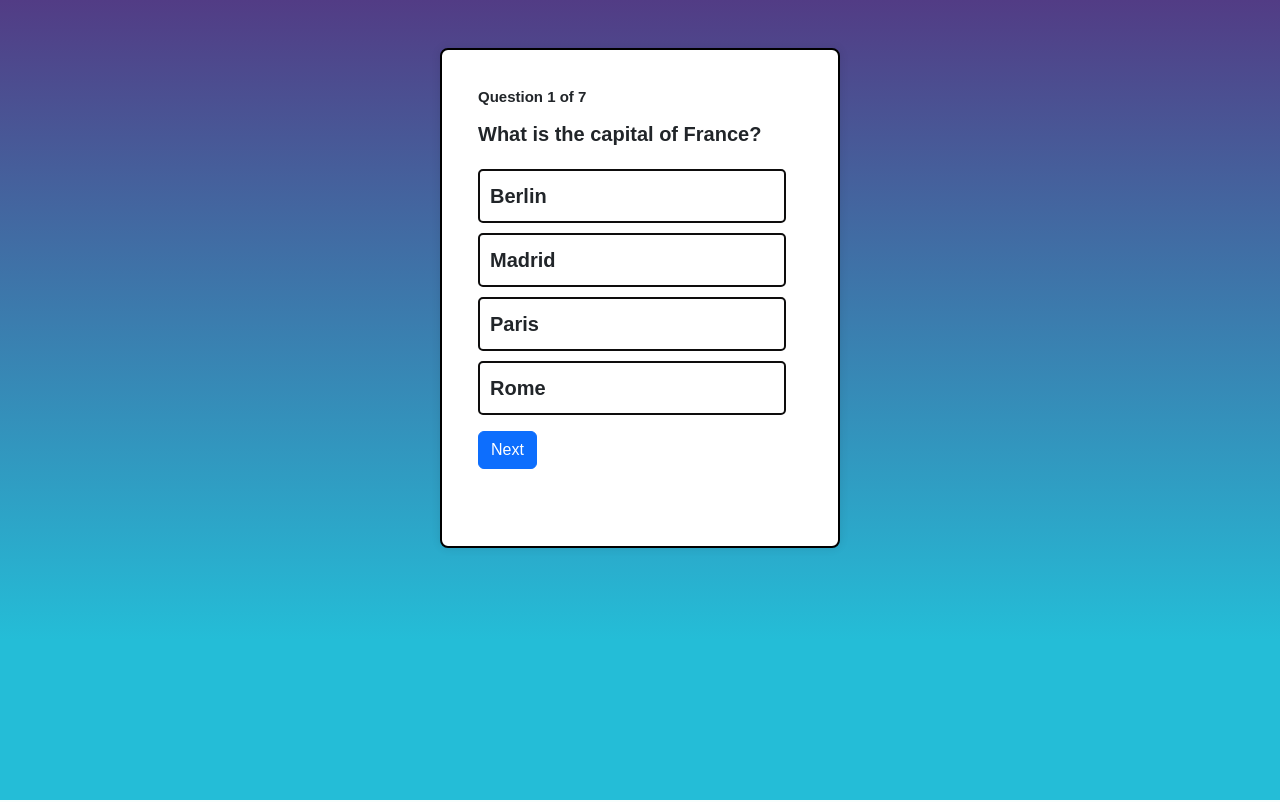
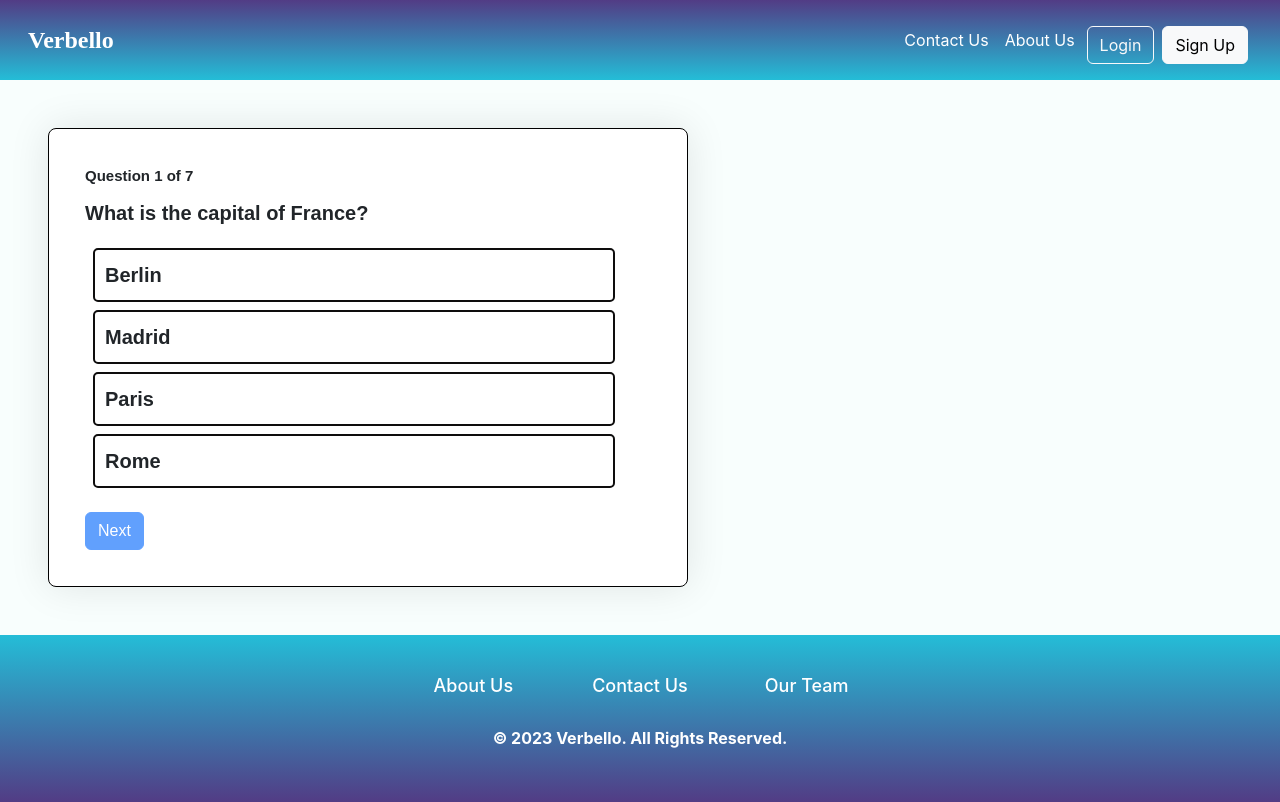
Before and after one commit to navneetjoshi223/VerbelloV2, a React (Create React App) app in the folder verbello/frontend/: page /quiz in a window 1280 px wide. Built offline with nearby package versions, Linux system fonts and the light colour scheme.

Commit message:
Quiz component correct answer selection and css fixed

```diff
--- a/verbello/frontend/src/Components/Quiz/QuizQuestions.css
+++ b/verbello/frontend/src/Components/Quiz/QuizQuestions.css
@@ -10,10 +10,11 @@
   font-family: "Arial", sans-serif;
   font-size: 20px;
   font-weight: bold;
+  width: 50%;
   border-radius: 8px;
-  box-shadow: 0 0 10px rgba(0, 0, 0, 0.1);
+  box-shadow: 0 0 40px rgba(0, 0, 0, 0.1);
   padding: 20px;
-  border: 2px solid #000000;
+  border: 1px solid #000000;
   box-sizing: border-box;
 }
 
@@ -25,8 +26,8 @@
 
 .options {
   margin-top: 20px;
-  display: grid;
-  grid-template-columns: repeat(auto-fit, minmax(150px, 1fr));
+  /* display: grid;
+  grid-template-columns: repeat(auto-fit, minmax(150px, 1fr)); */
   grid-gap: 10px;
   max-width: 95%;
 }
@@ -54,7 +55,7 @@
 }
 
 .selected {
-  background-color: #9c9a9a
+  background-color: #9c9a9a;
 }
 
 .correct {
@@ -101,7 +102,7 @@ button:hover {
 }
 
 .quiz-page {
-  background-image: linear-gradient(to bottom, #523c85 0%, #24bdd7 80%);
+  /* background-color: #f8fefd; */
   background-size: cover;
   background-attachment: fixed;
 }
--- a/verbello/frontend/src/Components/Quiz/QuizQuestions.js
+++ b/verbello/frontend/src/Components/Quiz/QuizQuestions.js
@@ -1,77 +1,48 @@
-import React, { useState, useEffect } from 'react';
-import { useLocation } from 'react-router-dom';
+import React, { useState, useEffect } from "react";
+//import { useLocation } from "react-router-dom";
 
-import questions from '../../questions';
-import './QuizQuestions.css';
+import questions from "../../questions";
+import "./QuizQuestions.css";
+import Navbar from "../common/Navbar/Navbar";
+import Footer from "../common/Footer/Footer";
 
 const QuizQuestions = () => {
   const [currentQuestion, setCurrentQuestion] = useState(0);
   const [selectedOption, setSelectedOption] = useState(null);
   const [score, setScore] = useState(0);
-  const [showCorrectAnswer, setShowCorrectAnswer] = useState(false);
 
-  const location = useLocation();
+  /** Navneet's useStates */
+  const[isAnsweredCorrectly, setIsAnsweredCorrectly] = useState(false);
+
 
   useEffect(() => {
-    // Add or remove a class based on the location
-    const body = document.body;
-    if (location.pathname === '/quiz') {
-      body.classList.add('quiz-page');
-    } else {
-      body.classList.remove('quiz-page');
-    }
-
-    // Cleanup effect
-    return () => {
-      body.classList.remove('quiz-page');
-    };
-  }, [location.pathname]);
+    console.log('isAnsweredCorrectly? ', isAnsweredCorrectly);
+  }, [isAnsweredCorrectly]);
 
   const handleOptionClick = (optionIndex) => {
-    if (!showCorrectAnswer) {
       setSelectedOption(optionIndex);
-
       const isCorrect = optionIndex === questions[currentQuestion].correctAnswer;
-
-      setShowCorrectAnswer(isCorrect);
-
-      // Update the option's class based on correctness
-      const optionElements = document.querySelectorAll('.option');
-      optionElements.forEach((element, index) => {
-        element.classList.remove('selected', 'correct', 'incorrect');
-
-        if (index === optionIndex) {
-          element.classList.add('selected');
-        }
-
-        if (isCorrect && index === questions[currentQuestion].correctAnswer) {
-          element.classList.add('correct');
-        }
-
-        if (!isCorrect && index === optionIndex) {
-          element.classList.add('incorrect');
-        }
-      });
-    }
+      setIsAnsweredCorrectly(isCorrect);
   };
 
   const handleNextClick = () => {
     if (selectedOption !== null) {
       if (selectedOption === questions[currentQuestion].correctAnswer) {
         setScore(score + 1);
-        setShowCorrectAnswer(true);
+        //setShowCorrectAnswer(true);
       }
 
       if (currentQuestion < questions.length - 1) {
         setCurrentQuestion(currentQuestion + 1);
         setSelectedOption(null);
-        setShowCorrectAnswer(false);
+        //setShowCorrectAnswer(false);
 
         // Clear the class styling for the options
-        const optionElements = document.querySelectorAll('.option');
+        const optionElements = document.querySelectorAll(".option");
         optionElements.forEach((element) => {
-          element.classList.remove('selected', 'correct', 'incorrect');
+          element.classList.remove("selected", "correct", "incorrect");
         });
+        setIsAnsweredCorrectly(false);
       } else {
         handleCompleteQuiz();
       }
@@ -79,18 +50,11 @@ const QuizQuestions = () => {
   };
 
   const renderOptions = () => {
-    const correctAnswerIndex = questions[currentQuestion].correctAnswer;
 
     return questions[currentQuestion].options.map((option, index) => (
       <div
         key={index}
-        className={`option ${
-          selectedOption === index
-            ? 'selected'
-            : showCorrectAnswer && index === correctAnswerIndex
-            ? 'correct'
-            : ''
-        }`}
+        className={`option m-2 ${(selectedOption === index) ? (isAnsweredCorrectly ? 'correct' : 'incorrect') : 'null' }`}
         onClick={() => handleOptionClick(index)}
       >
         {option}
@@ -99,26 +63,28 @@ const QuizQuestions = () => {
   };
 
   const handleCompleteQuiz = () => {
-    console.log('Quiz Completed!');
+    console.log("Quiz Completed!");
   };
 
   return (
-    <div className="quiz-container card mx-auto mt-5" style={{ height: '500px', width: '400px' }}>
+    <>
+      <Navbar />
+      <div
+        className="quiz-container card m-5"
+        // style={{ height: "500px", width: "400px" }}
+      >
         <div className="card-body">
           <div className="question font-weight-bold">
             Question {currentQuestion + 1} of {questions.length}
           </div>
-        <div>
+          <div className="question-and-options">
             <div className="question-text">
               {questions[currentQuestion].question}
             </div>
             <div className="options">{renderOptions()}</div>
           </div>
           {currentQuestion < questions.length - 1 ? (
-          <button
-            onClick={handleNextClick}
-            className="btn btn-primary mt-3"
-          >
+            <button onClick={handleNextClick} className="btn btn-primary mt-3" disabled={!isAnsweredCorrectly}>
               Next
             </button>
           ) : (
@@ -131,6 +97,8 @@ const QuizQuestions = () => {
           )}
         </div>
       </div>
+      <Footer />
+    </>
   );
 };
 
```
Lines whose indentation alone changed are shown as unchanged.
